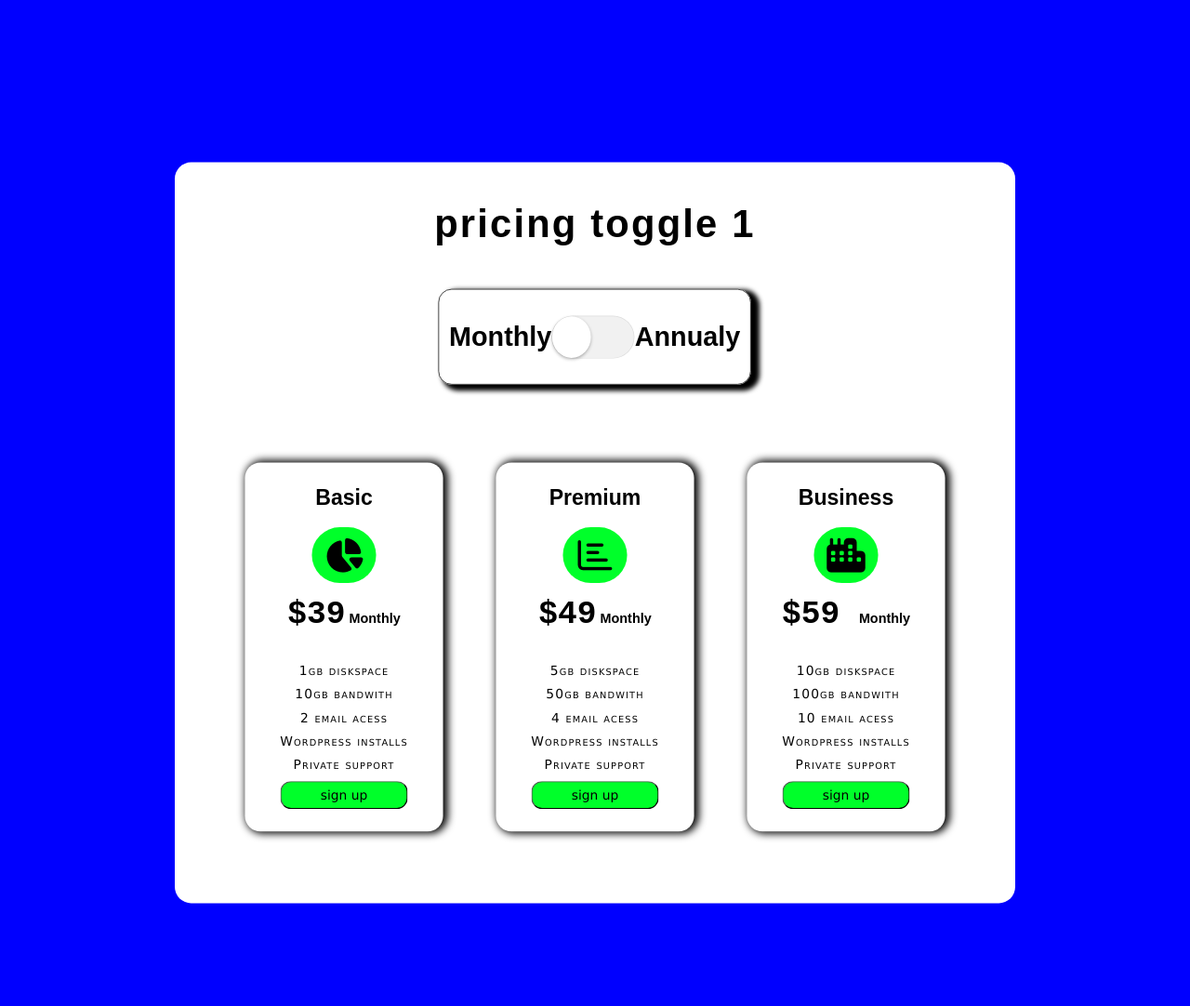
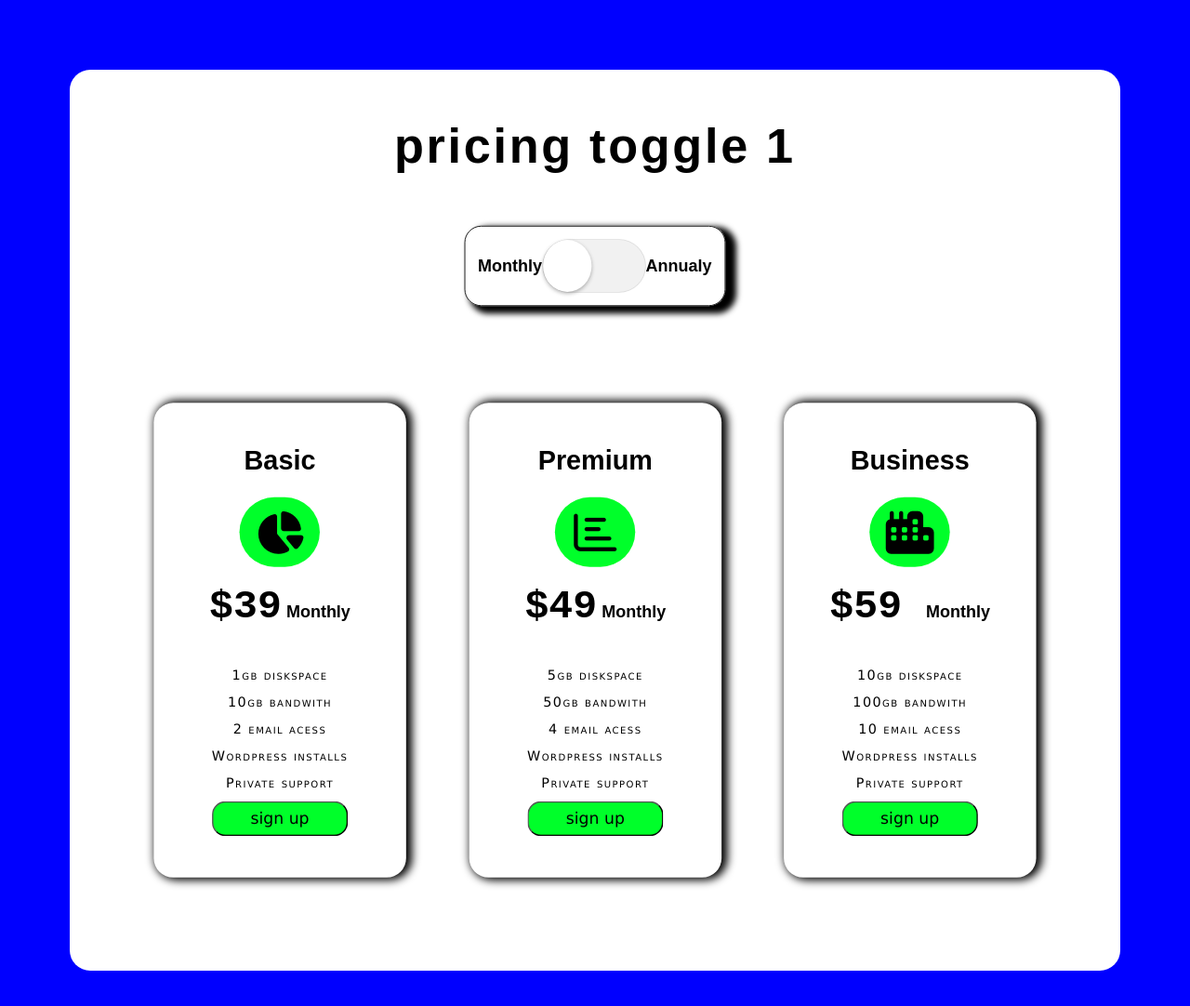
Before and after one commit to Lautarobentancor21/Prueba-Traineer-Jobs, a plain HTML site: page index.html in a window 1280 px wide. Shown: the whole page at 93% size. Drawn offline with nearby package versions, Linux system fonts and the light colour scheme.

Commit message:
arreglos

```diff
--- a/css/responsive.css
+++ b/css/responsive.css
@@ -1,8 +1,9 @@
-    @media only screen and (min-width: 568px) {}
+/* @media only screen and (min-width: 320px) {}
 
-    @media only screen and (min-width: 768px) {
+@media only screen and (min-width: 375px) {} */
+
+@media only screen and (min-width: 568px) {
     #box-content {
-            transform: scale(0.8);
         margin: 0px;
     }
     #monthlybox {
@@ -13,7 +14,40 @@
         flex-direction: column;
         align-items: center;
     }
-        h2 {
+    h3 {
+        font-size: 21px;
+    }
+    .h2size {
+        font-size: 20px;
+    }
+    span {
+        font-size: 28px;
+    }
+    ul {
+        font-size: 15px;
+    }
+    .btn-support {
+        font-size: 20px;
+    }
+    #boxbug {
+        padding: 10px 10px 10px 10px;
+    }
+}
+
+@media only screen and (min-width: 768px) {
+    #box-content {
+        /* transform: scale(0.8); */
+        margin: 0px;
+    }
+    #monthlybox {
+        flex-direction: column;
+        align-items: center;
+    }
+    #annualybox {
+        flex-direction: column;
+        align-items: center;
+    }
+    .h2size {
         font-size: 20px;
     }
     h3 {
@@ -25,6 +59,9 @@
     ul {
         font-size: 15px;
     }
+    li {
+        font-size: 20px;
+    }
     .btn-support {
         font-size: 20px;
     }
@@ -32,7 +69,6 @@
 
 @media only screen and (min-width: 992px) {
     #box-content {
-            transform: scale(0.8);
         margin: 0px;
     }
     #monthlybox {
@@ -60,10 +96,13 @@
     }
 }
 
+@media only screen and (min-width: 1024px) {
+    #boxbug {
+        padding: 30px 30px 30px 30px;
+    }
+}
+
 @media only screen and (min-width: 1200px) {
-        #box-content {
-            transform: scale(0.8);
-        }
     section {
         transform: scale(0.9)
     }
--- a/index.html
+++ b/index.html
@@ -22,10 +22,10 @@
             <div id="box-button">
 
                 <div class="switch">
-                    <h2>Monthly</h2>
+                    <h2 class="h2size">Monthly</h2>
                     <input id="cmn-toggle-1" class="cmn-toggle cmn-toggle-round" type="checkbox" value="Annualy">
                     <label for="cmn-toggle-1"></label>
-                    <h2>Annualy</h2>
+                    <h2 class="h2size">Annualy</h2>
                 </div>
 
             </div>
```
Lines whose indentation alone changed are shown as unchanged.
